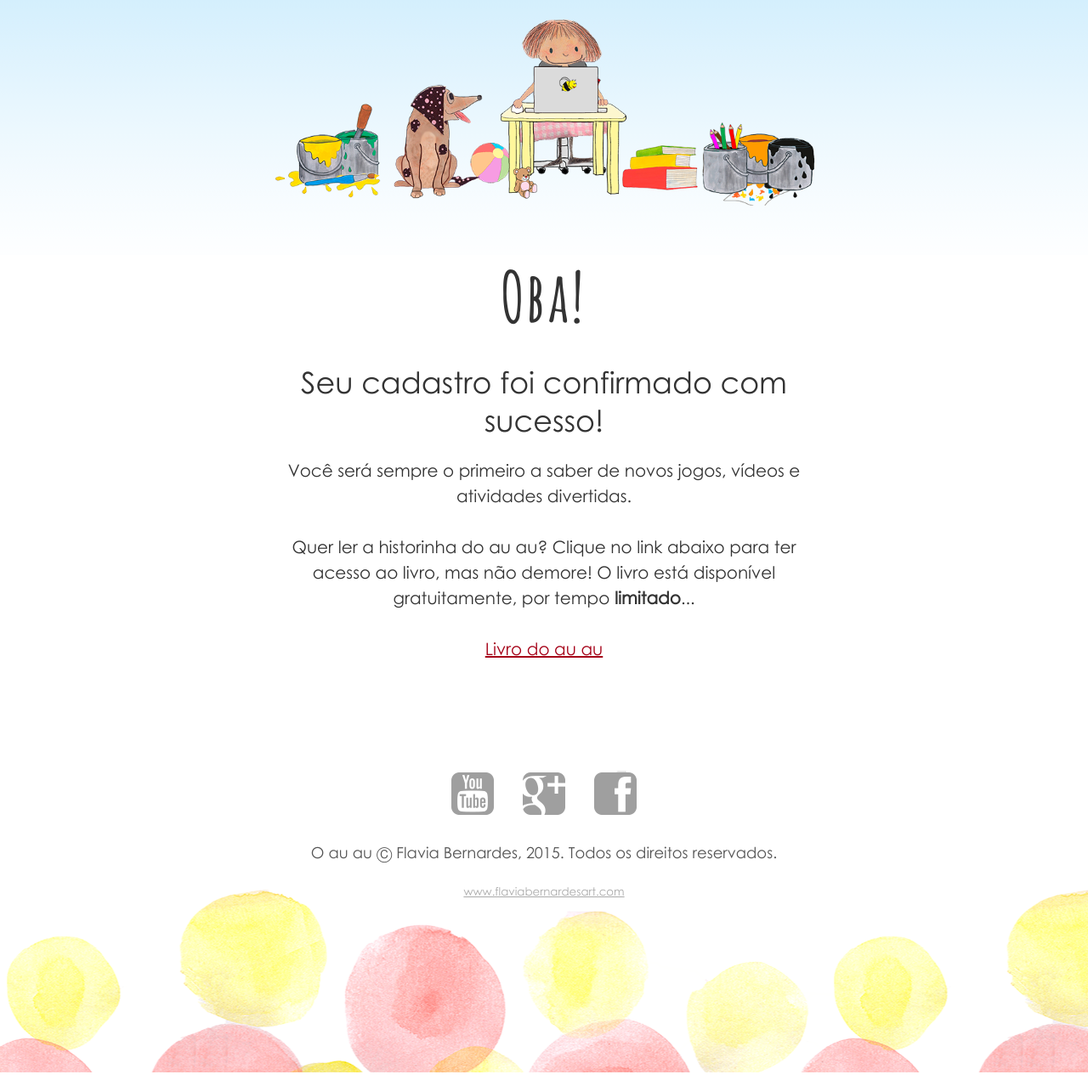
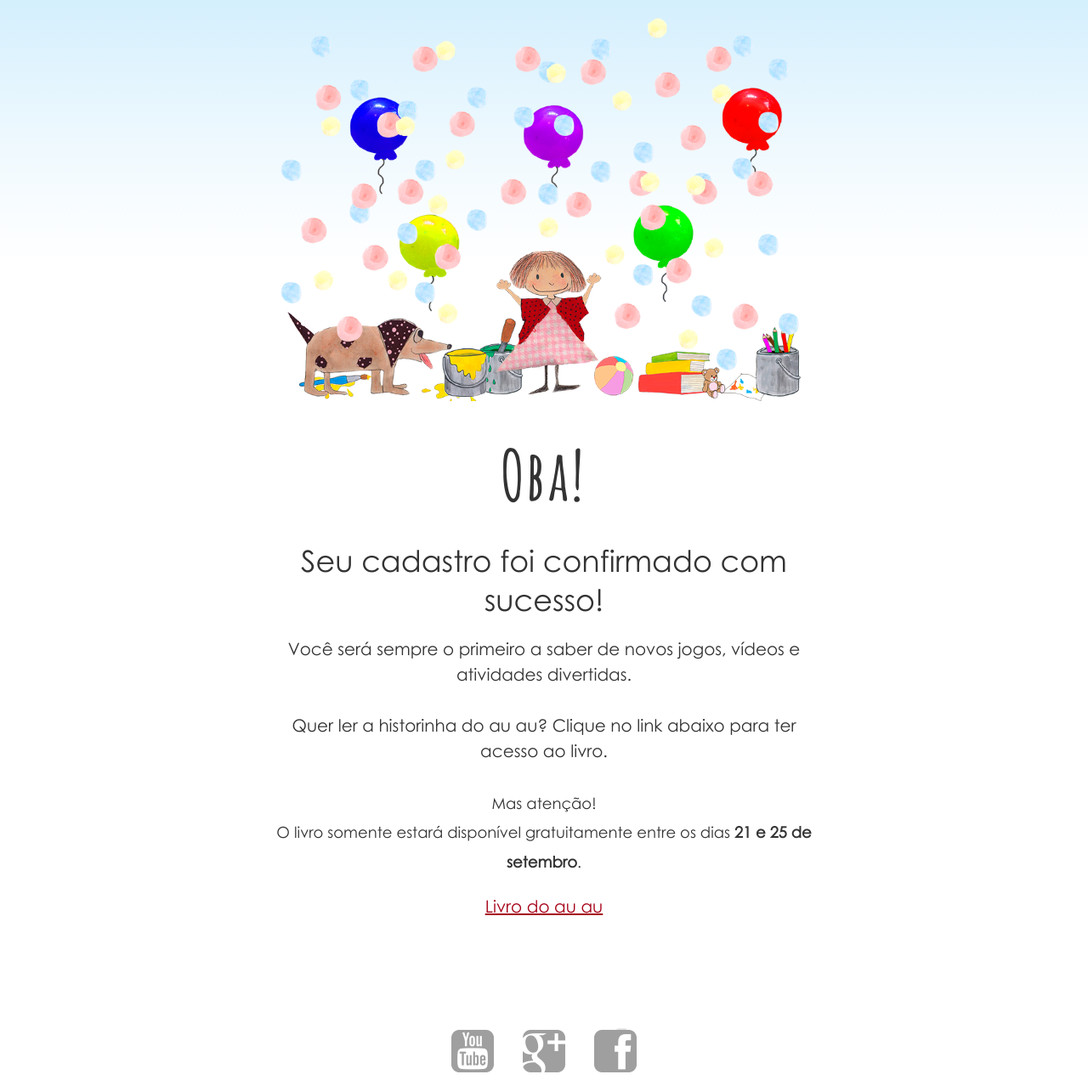
Before and after one commit to rogerhil/oauau, a Django app: template src/templates/promotion_5_days_confirmation.html in a window 1280 px wide. Shown: the top 1271 px of the page at 85% size. Run offline with Django 3.2, Linux system fonts and the light colour scheme; the template is opened without the code that fills it, so the values that code supplies are empty; some libraries are stand-ins or nearby versions.

Commit message:
Promotion 5 days fixes.

```diff
--- a/src/templates/base.html
+++ b/src/templates/base.html
@@ -14,9 +14,9 @@
         <meta name="p:domain_verify" content="0abc82f2a4e2d934f1b07766abce62ee"/>
         <!-- end pinterest -->
 
-        <title>{% block title %}Faça o download do livro do au au gratuitamente{% endblock %}</title>
-        <meta property="og:title" content="{% block ogtitle %}Faça o download do livro do au au gratuitamente{% endblock %}" />
-        <meta property="og:description" content="{% block ogdescription %}Já baixou o livro do au au? Corre lá! Ele está disponível gratuitamente, por tempo limitado.{% endblock %}" />
+        <title>{% block title %}O au au{% endblock %}</title>
+        <meta property="og:title" content="{% block ogtitle %}O livro do au au já foi lançado!{% endblock %}" />
+        <meta property="og:description" content="{% block ogdescription %}Já baixou o livro do au au? Ele estará disponível gratuitamente entre os dias 21 e 25 de setembro.{% endblock %}" />
         <meta property="og:type" content="website" />
         <meta property="og:url" content="http://www.oauau.com.br" />
         <meta property="og:image" content="{% block ogimage %}http://www.oauau.com.br{% static 'img/auau-menina.jpg' %}{% endblock %}" />
--- a/src/templates/launch_confirmation.html
+++ b/src/templates/launch_confirmation.html
@@ -3,7 +3,7 @@
 
 {% block container %}
     <div class="landing-page">
-        <div style="margin-bottom: 50px; padding-top: 20px;">
+        <div style="margin-bottom: 30px; padding-top: 20px;">
             <img src="{% static 'img/oauau-medium-transp-open.png' %}" id="oauau-image" />
         </div>
         <h1 class="special-title-bold">Obrigada!</h1>
--- a/src/templates/promotion_5_days_confirmation.html
+++ b/src/templates/promotion_5_days_confirmation.html
@@ -3,20 +3,25 @@
 
 {% block container %}
     <div class="landing-page">
-        <div style="margin-bottom: 50px; padding-top: 20px;">
-            <img src="{% static 'img/workbook-page.png' %}" id="oauau-image" />
+        <div style="margin-bottom: 30px; padding-top: 20px;">
+            <img src="{% static 'img/confirmation-page.png' %}" id="oauau-image" />
         </div>
 
         <h1 class="special-title-bold">Oba!</h1>
         <h2>Seu cadastro foi confirmado com sucesso!</h2>
         <h3>
-            Você será sempre o primeiro a saber de novos jogos, vídeos e atividades divertidas.
+            Você será sempre o primeiro a saber de novos jogos, vídeos e
+            atividades divertidas.
         </h3>
         <h3>
             Quer ler a historinha do au au? Clique no link abaixo para ter
-            acesso ao livro, mas não demore! O livro está disponível
-            gratuitamente, por tempo <strong>limitado</strong>...
+            acesso ao livro.
         </h3>
+        <p>
+            Mas atenção! <br>
+            O livro somente estará disponível
+            gratuitamente entre os dias <strong>21 e 25 de setembro</strong>.
+        </p>
         <h3>
             <a target="_blank" href="http://bit.ly/oauaulivro">Livro do au au</a>
         </h3>
--- a/src/templates/workbook/signup_confirmation.html
+++ b/src/templates/workbook/signup_confirmation.html
@@ -3,7 +3,7 @@
 
 {% block title %}O au au | Livro de Atividades{% endblock %}
 {% block ogtitle %}Já baixou o seu livro do au au?{% endblock %}
-{% block ogdescription %}Ele está gratuito na Amazon http://bit.ly/oauaulivro. Baixe o seu e receba de brinde o livro de atividades.{% endblock %}
+{% block ogdescription %}Ele estará gratuito na Amazon http://bit.ly/oauaulivro entre os dias 21 e 25 de setembro. Baixe o seu e receba de brinde o livro de atividades.{% endblock %}
 
 {% block container %}
     <div class="landing-page">
```
Also changed, not shown: src/static/img/confirmation-page.png (added).
